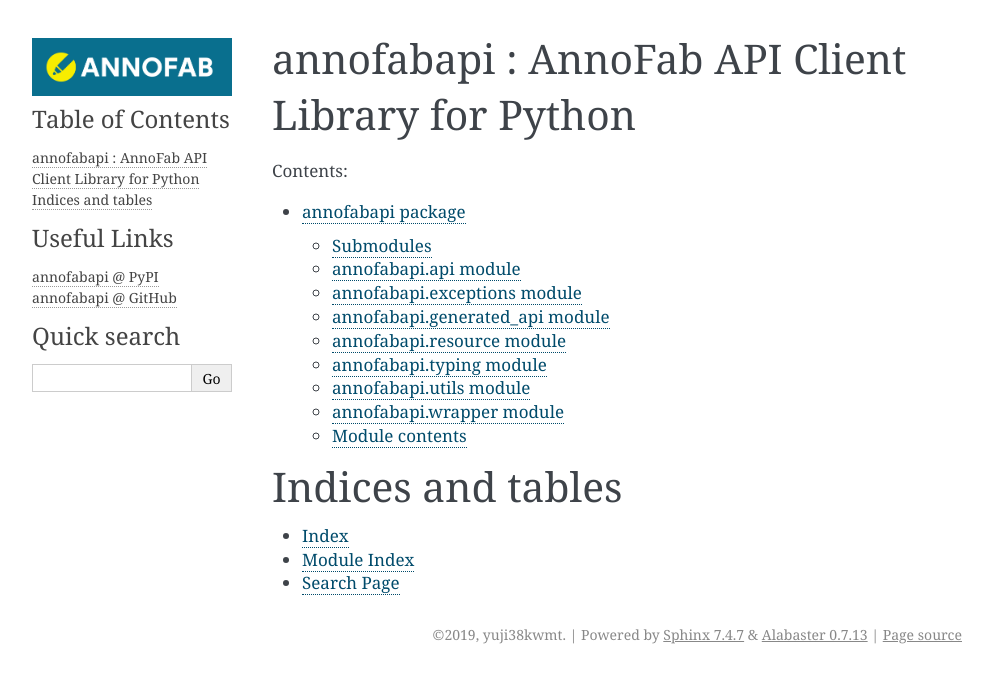
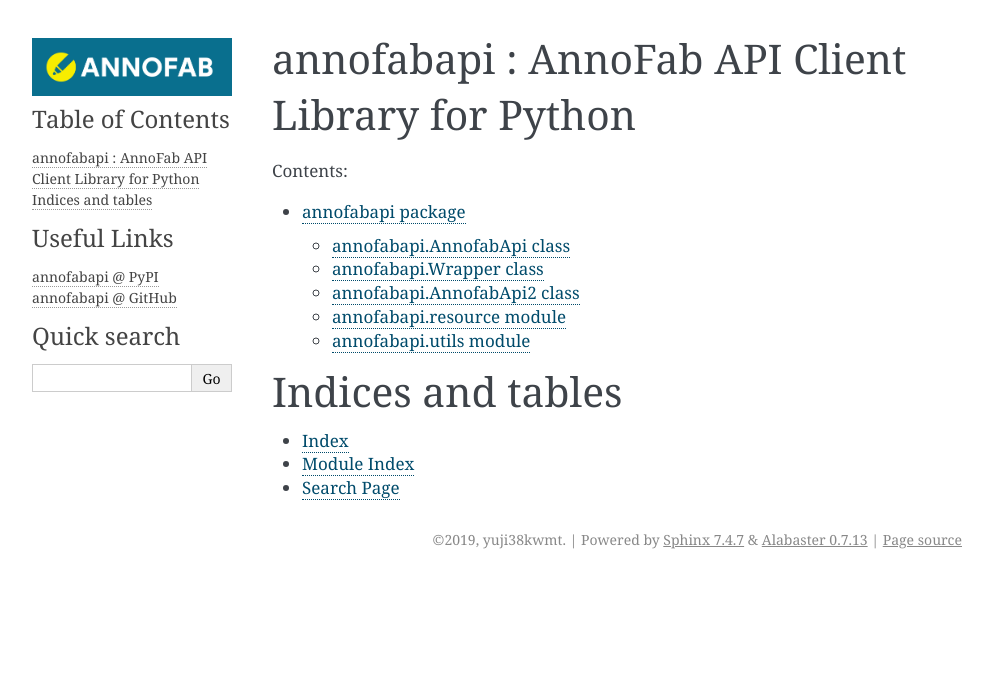
Before and after one commit to kurusugawa-computer/annofab-api-python-client, a Sphinx documentation site: the page built from docs/index.rst, in a window 1280 px wide. Shown: the top 683 px of the page, without its empty margins (148-1141 px from the left). Built offline with Sphinx 7.4.7, drawn with Linux system fonts in a browser that asks for light colours.

Commit message:
apidocsの修正

```diff
--- a/docs/annofabapi.rst
+++ b/docs/annofabapi.rst
@@ -1,70 +1,34 @@
 annofabapi package
 ==================
 
-Submodules
-----------
 
-annofabapi.api module
----------------------
+annofabapi.AnnofabApi class
+---------------------------
+.. autoclass:: annofabapi.AnnofabApi
+    :inherited-members:
 
-.. automodule:: annofabapi.api
-    :members:
-    :undoc-members:
-    :show-inheritance:
 
-annofabapi.exceptions module
+annofabapi.Wrapper class
+------------------------
+.. autoclass:: annofabapi.Wrapper
+    :inherited-members:
+
+
+annofabapi.AnnofabApi2 class
 ----------------------------
+.. autoclass:: annofabapi.AnnofabApi2
+    :inherited-members:
 
-.. automodule:: annofabapi.exceptions
-    :members:
-    :undoc-members:
-    :show-inheritance:
-
-annofabapi.generated\_api module
---------------------------------
-
-.. automodule:: annofabapi.generated_api
-    :members:
-    :undoc-members:
-    :show-inheritance:
 
 annofabapi.resource module
 --------------------------
 
 .. automodule:: annofabapi.resource
     :members:
-    :undoc-members:
-    :show-inheritance:
 
-annofabapi.typing module
-------------------------
-
-.. automodule:: annofabapi.typing
-    :members:
-    :undoc-members:
-    :show-inheritance:
 
 annofabapi.utils module
 -----------------------
 
 .. automodule:: annofabapi.utils
     :members:
-    :undoc-members:
-    :show-inheritance:
-
-annofabapi.wrapper module
--------------------------
-
-.. automodule:: annofabapi.wrapper
-    :members:
-    :undoc-members:
-    :show-inheritance:
-
-
-Module contents
----------------
-
-.. automodule:: annofabapi
-    :members:
-    :undoc-members:
-    :show-inheritance:
```
Also changed, not shown: 8 other files.
